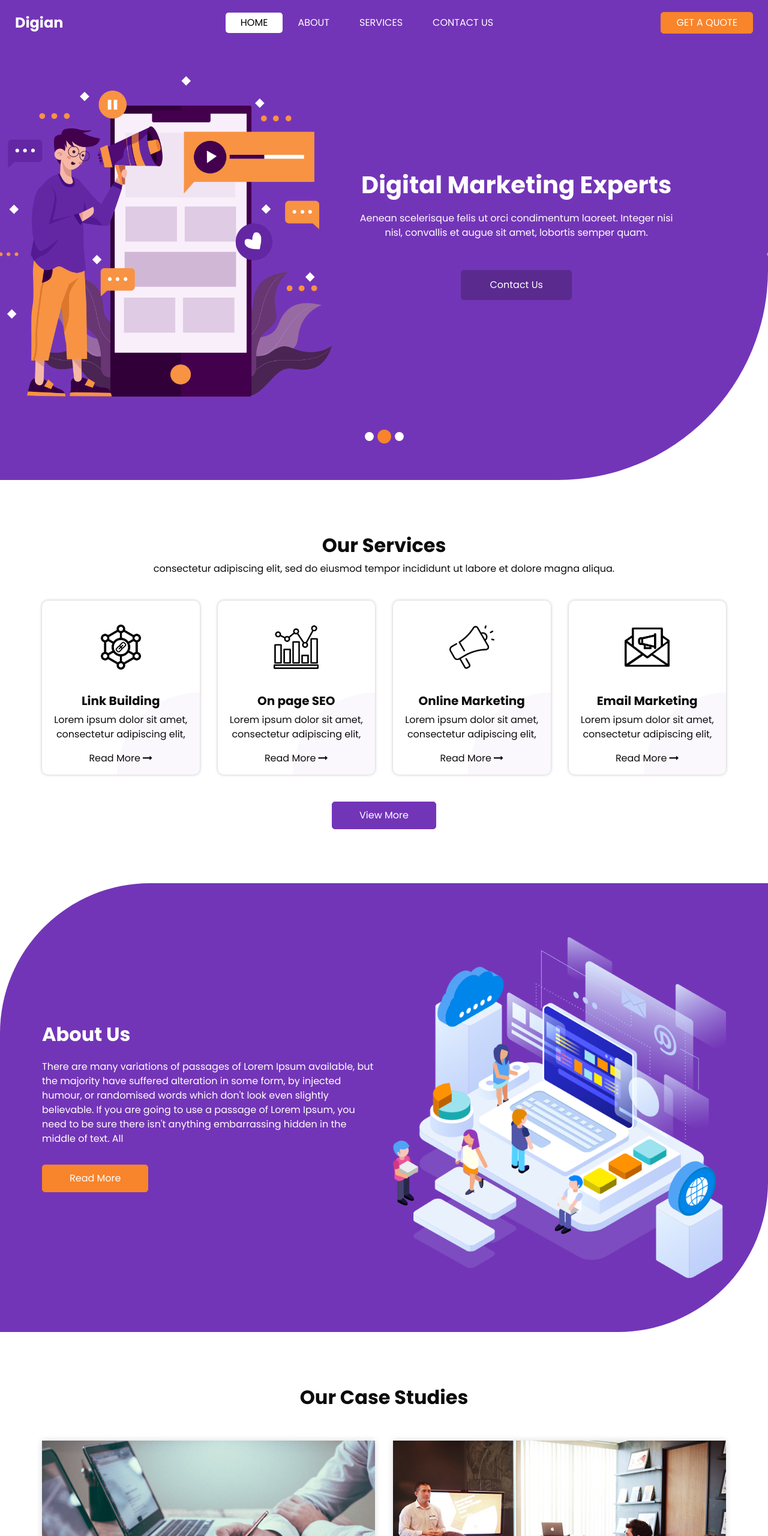
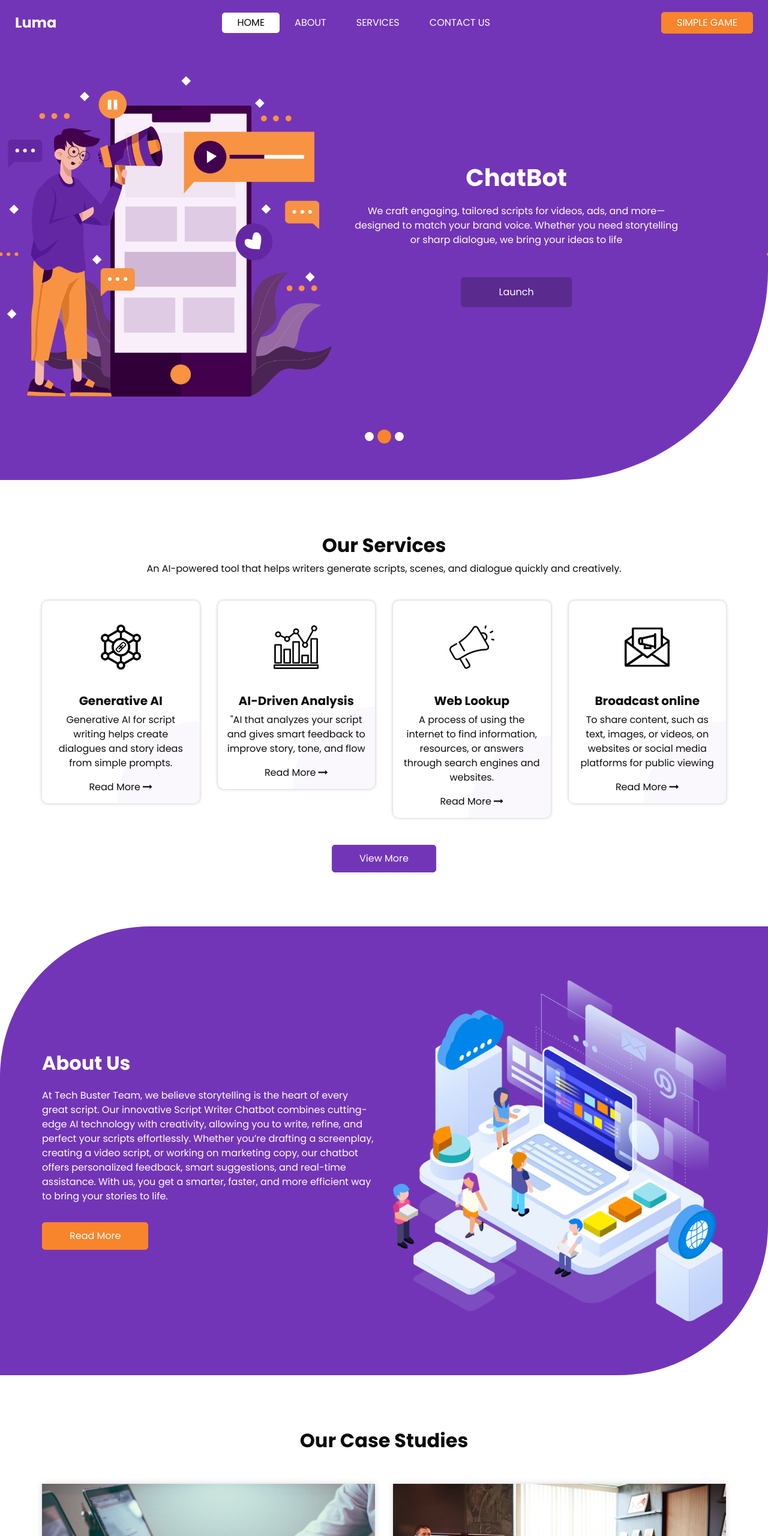
Before and after one commit to omsatote/scriptchatbot, a plain HTML site: page index.html in a window 1280 px wide. Shown: the top 2560 px of the page at 60% size. Drawn offline with nearby package versions, Linux system fonts and the light colour scheme; some packages are replaced by stand-ins of ours.

Commit message:
Add files via upload

```diff
--- a/index.html
+++ b/index.html
@@ -12,7 +12,7 @@
   <meta name="description" content="" />
   <meta name="author" content="" />
 
-  <title>Digian</title>
+  <title>Luma</title>
 
 
   <!-- bootstrap core css -->
@@ -37,7 +37,7 @@
         <nav class="navbar navbar-expand-lg custom_nav-container ">
           <a class="navbar-brand" href="index.html">
             <span>
-              Digian
+              Luma
             </span>
           </a>
 
@@ -51,7 +51,7 @@
                 <a class="nav-link" href="index.html">Home <span class="sr-only">(current)</span></a>
               </li>
               <li class="nav-item">
-                <a class="nav-link" href="about.html"> About</a>
+                <a class="nav-link" href="about11.html"> About</a>
               </li>
               <li class="nav-item">
                 <a class="nav-link" href="service.html">Services</a>
@@ -61,8 +61,8 @@
               </li>
             </ul>
             <div class="quote_btn-container">
-              <a href="" class="quote_btn">
-                Get A Quote
+              <a href="https://poki.com/en/g/snackio" class="quote_btn">
+                Simple Game
               </a>
             </div>
           </div>
@@ -85,14 +85,14 @@
                 <div class="col-md-6">
                   <div class="detail-box">
                     <h1>
-                      Digital Marketing Experts
+                      ChatBot
                     </h1>
                     <p>
-                      Aenean scelerisque felis ut orci condimentum laoreet. Integer nisi nisl, convallis et augue sit amet, lobortis semper quam.
+                        We craft engaging, tailored scripts for videos, ads, and more—designed to match your brand voice. Whether you need storytelling or sharp dialogue, we bring your ideas to life
                     </p>
                     <div class="btn-box">
-                      <a href="" class="btn1">
-                        Contact Us
+                      <a href="index54.html" class="btn1">
+                        Launch
                       </a>
                     </div>
                   </div>
@@ -111,14 +111,14 @@
                 <div class="col-md-6">
                   <div class="detail-box">
                     <h1>
-                      Digital Marketing Experts
+                      Luma
                     </h1>
                     <p>
-                      Aenean scelerisque felis ut orci condimentum laoreet. Integer nisi nisl, convallis et augue sit amet, lobortis semper quam.
+                        We craft engaging, tailored scripts for videos, ads, and more—designed to match your brand voice. Whether you need storytelling or sharp dialogue, we bring your ideas to life
                     </p>
                     <div class="btn-box">
-                      <a href="" class="btn1">
-                        Contact Us
+                      <a href="index54.html" class="btn1">
+                        Launch
                       </a>
                     </div>
                   </div>
@@ -137,14 +137,14 @@
                 <div class="col-md-6">
                   <div class="detail-box">
                     <h1>
-                      Digital Marketing Experts
+                     Scrip Generator
                     </h1>
                     <p>
-                      Aenean scelerisque felis ut orci condimentum laoreet. Integer nisi nisl, convallis et augue sit amet, lobortis semper quam.
+                        We craft engaging, tailored scripts for videos, ads, and more—designed to match your brand voice. Whether you need storytelling or sharp dialogue, we bring your ideas to life.
                     </p>
                     <div class="btn-box">
-                      <a href="" class="btn1">
-                        Contact Us
+                      <a href="index54.html" class="btn1">
+                       Launch
                       </a>
                     </div>
                   </div>
@@ -172,7 +172,7 @@
           Our Services
         </h2>
         <p>
-          consectetur adipiscing elit, sed do eiusmod tempor incididunt ut labore et dolore magna aliqua.
+            An AI-powered tool that helps writers generate scripts, scenes, and dialogue quickly and creatively.
         </p>
       </div>
       <div class="row">
@@ -183,12 +183,12 @@
             </div>
             <div class="detail-box">
               <h5>
-                Link Building
+                Generative AI
               </h5>
               <p>
-                Lorem ipsum dolor sit amet, consectetur adipiscing elit,
+                Generative AI for script writing helps create dialogues and story ideas from simple prompts.
               </p>
-              <a href="">
+              <a href="https://aws.amazon.com/blogs/machine-learning/category/artificial-intelligence/generative-ai/">
                 <span>
                   Read More
                 </span>
@@ -204,12 +204,12 @@
             </div>
             <div class="detail-box">
               <h5>
-                On page SEO
+                AI-Driven Analysis
               </h5>
               <p>
-                Lorem ipsum dolor sit amet, consectetur adipiscing elit,
+                "AI that analyzes your script and gives smart feedback to improve story, tone, and flow
               </p>
-              <a href="">
+              <a href="https://www.luzmo.com/blog/ai-data-analysis">
                 <span>
                   Read More
                 </span>
@@ -225,12 +225,12 @@
             </div>
             <div class="detail-box">
               <h5>
-                Online Marketing
+                Web Lookup
               </h5>
               <p>
-                Lorem ipsum dolor sit amet, consectetur adipiscing elit,
+                A process of using the internet to find information, resources, or answers through search engines and websites.
               </p>
-              <a href="">
+              <a href="http://m.webnovel.com/">
                 <span>
                   Read More
                 </span>
@@ -246,12 +246,12 @@
             </div>
             <div class="detail-box">
               <h5>
-                Email Marketing
+                Broadcast online
               </h5>
               <p>
-                Lorem ipsum dolor sit amet, consectetur adipiscing elit,
+                To share content, such as text, images, or videos, on websites or social media platforms for public viewing
               </p>
-              <a href="">
+              <a href="https://kdp.amazon.com/en_US/">
                 <span>
                   Read More
                 </span>
@@ -283,12 +283,9 @@
               </h2>
             </div>
             <p>
-              There are many variations of passages of Lorem Ipsum available, but the majority have suffered alteration
-              in some form, by injected humour, or randomised words which don't look even slightly believable. If you
-              are going to use a passage of Lorem Ipsum, you need to be sure there isn't anything embarrassing hidden in
-              the middle of text. All
+                At Tech Buster Team, we believe storytelling is the heart of every great script. Our innovative Script Writer Chatbot combines cutting-edge AI technology with creativity, allowing you to write, refine, and perfect your scripts effortlessly. Whether you’re drafting a screenplay, creating a video script, or working on marketing copy, our chatbot offers personalized feedback, smart suggestions, and real-time assistance. With us, you get a smarter, faster, and more efficient way to bring your stories to life.
             </p>
-            <a href="">
+            <a href="https://www.linkedin.com/groups/13180543/">
               Read More
             </a>
           </div>
@@ -322,12 +319,12 @@
             </div>
             <div class="detail-box">
               <h5>
-                Sit amet consectetur adipisicing elit
+                Challenge
               </h5>
               <p>
-                Alteration in some form, by injected humour, or randomised words which don't look even slightly believable.
+                The client, an independent filmmaker, struggled with tightening dialogue and structuring the narrative for a short film script. The script lacked coherence, and the pacing was off, resulting in a less engaging storyline.
               </p>
-              <a href="">
+              <a href="https://blog.finaldraft.com/5-writing-challenges-that-keep-you-from-finishing-your-script">
                 <span>
                   Read More
                 </span>
@@ -343,12 +340,12 @@
             </div>
             <div class="detail-box">
               <h5>
-                Excepturi placeat nihil eos maxime
+                Solution
               </h5>
               <p>
-                Alteration in some form, by injected humour, or randomised words which don't look even slightly believable.
+                Using the Script Writer Chatbot, the client received real-time suggestions for improving dialogue flow, adjusting pacing, and enhancing character development. The AI offered feedback on scene transitions, dialogue tone, and emotional depth, ultimately refining the script into a more compelling narrative.
               </p>
-              <a href="">
+              <a href="https://screencraft.org/blog/3-simple-screenwriting-solutions-to-complicated-screenplay-problems/">
                 <span>
                   Read More
                 </span>
@@ -591,7 +588,7 @@
                 Address
               </h4>
               <div class="contact_link_box">
-                <a href="">
+                <a href="https://g.co/kgs/DKdKi9c">
                   <i class="fa fa-map-marker" aria-hidden="true"></i>
                   <span>
                     Location
@@ -618,7 +615,7 @@
               <a href="">
                 <i class="fa fa-twitter" aria-hidden="true"></i>
               </a>
-              <a href="">
+              <a href="https://www.linkedin.com/groups/13180543/">
                 <i class="fa fa-linkedin" aria-hidden="true"></i>
               </a>
               <a href="">
```
